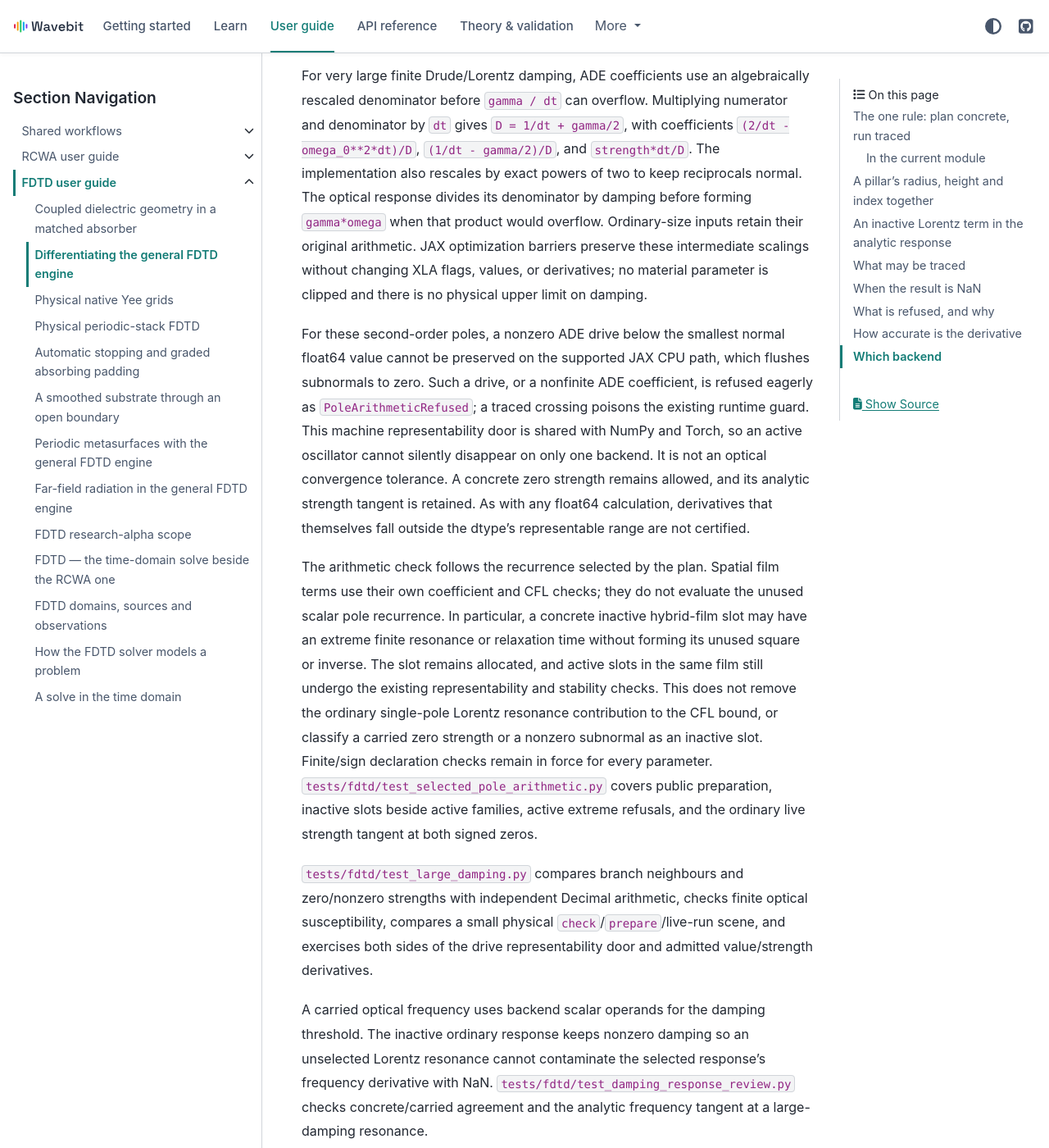
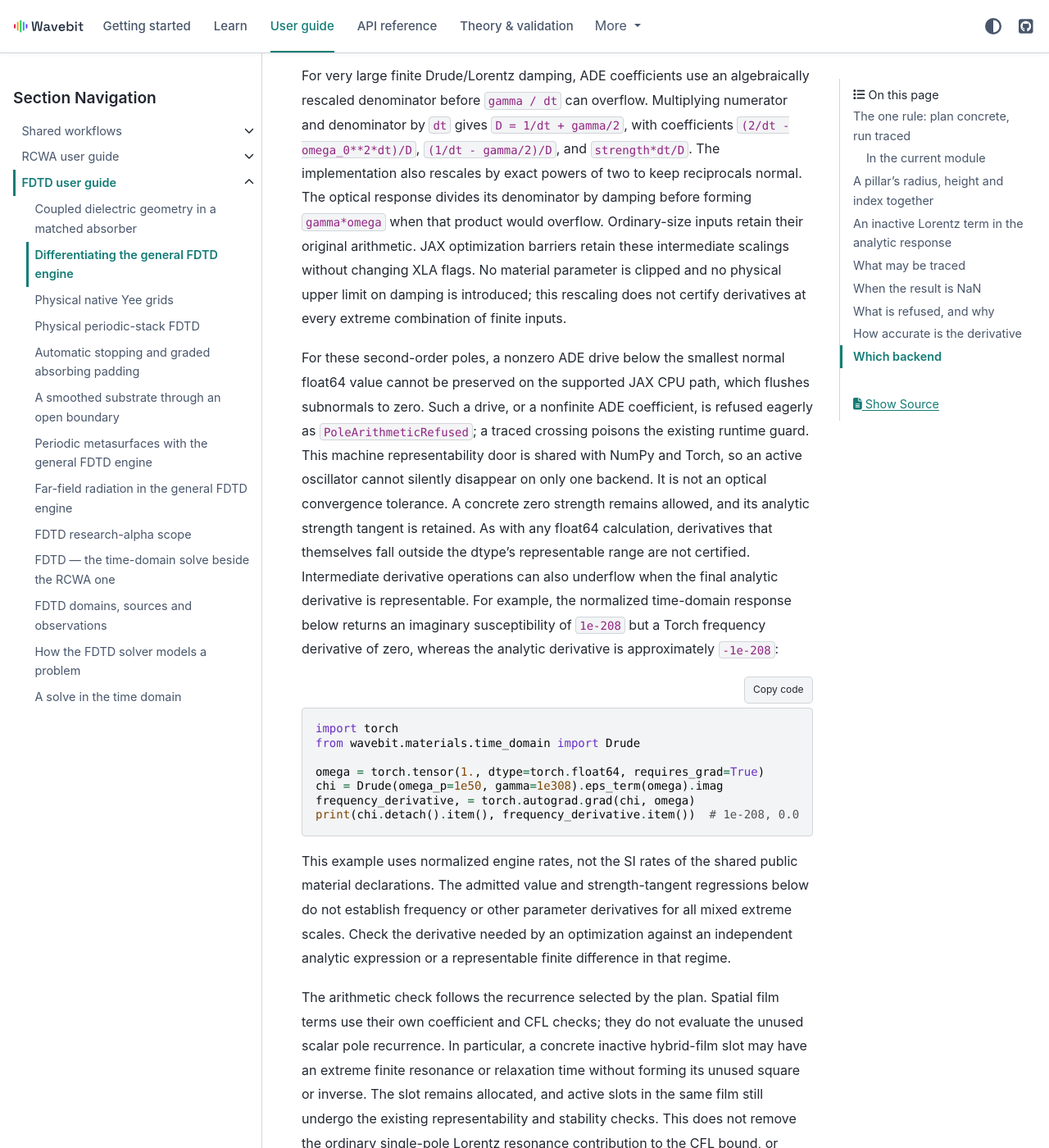
Before and after one commit to fieldalgo/wavebit, a Sphinx documentation site: the page built from docs/guide/fdtd/fd-differentiation.md, in a window 1280 px wide and 1400 px high, scrolled down 11342 px. Shown: the whole window at 82% size. Built offline with Sphinx 7.4.7 and the PyData theme 0.15.4, drawn with Linux system fonts in a browser that asks for light colours; pages that are not in the unit, such as notebooks, are missing from menus.

Commit message:
Clarify extreme-scale differentiation and Korean run validity docs
Co-authored-by: Codex <noreply@openai.com>

````diff
--- a/docs/guide/fdtd/fd-differentiation.md
+++ b/docs/guide/fdtd/fd-differentiation.md
@@ -294,9 +294,9 @@ denominator by `dt` gives `D = 1/dt + gamma/2`, with coefficients
 The implementation also rescales by exact powers of two to keep reciprocals normal.
 The optical response divides its denominator by damping before forming `gamma*omega`
 when that product would overflow. Ordinary-size inputs retain their original arithmetic.
-JAX optimization barriers preserve these intermediate scalings without changing XLA flags,
-values, or derivatives; no material parameter is clipped and there is no physical upper
-limit on damping.
+JAX optimization barriers retain these intermediate scalings without changing XLA flags.
+No material parameter is clipped and no physical upper limit on damping is introduced;
+this rescaling does not certify derivatives at every extreme combination of finite inputs.
 
 For these second-order poles, a nonzero ADE drive below the smallest normal float64
 value cannot be preserved on the
@@ -306,7 +306,27 @@ existing runtime guard. This machine representability door is shared with NumPy
 so an active oscillator cannot silently disappear on only one backend. It is not an optical
 convergence tolerance. A concrete zero strength remains allowed, and its analytic strength
 tangent is retained. As with any float64 calculation, derivatives that themselves fall
-outside the dtype's representable range are not certified.
+outside the dtype's representable range are not certified. Intermediate derivative
+operations can also underflow when the final analytic derivative is representable.
+For example, the normalized time-domain response below returns an imaginary
+susceptibility of `1e-208` but a Torch frequency derivative of zero, whereas the
+analytic derivative is approximately `-1e-208`:
+
+```python
+import torch
+from wavebit.materials.time_domain import Drude
+
+omega = torch.tensor(1., dtype=torch.float64, requires_grad=True)
+chi = Drude(omega_p=1e50, gamma=1e308).eps_term(omega).imag
+frequency_derivative, = torch.autograd.grad(chi, omega)
+print(chi.detach().item(), frequency_derivative.item())  # 1e-208, 0.0
+```
+
+This example uses normalized engine rates, not the SI rates of the shared public
+material declarations. The admitted value and strength-tangent regressions below
+do not establish frequency or other parameter derivatives for all mixed extreme
+scales. Check the derivative needed by an optimization against an independent
+analytic expression or a representable finite difference in that regime.
 
 The arithmetic check follows the recurrence selected by the plan. Spatial film
 terms use their own coefficient and CFL checks; they do not evaluate the unused
````
Also changed, not shown: docs/locales/ko/pages/guide/fdtd/model.md (+13 -0 lines).
